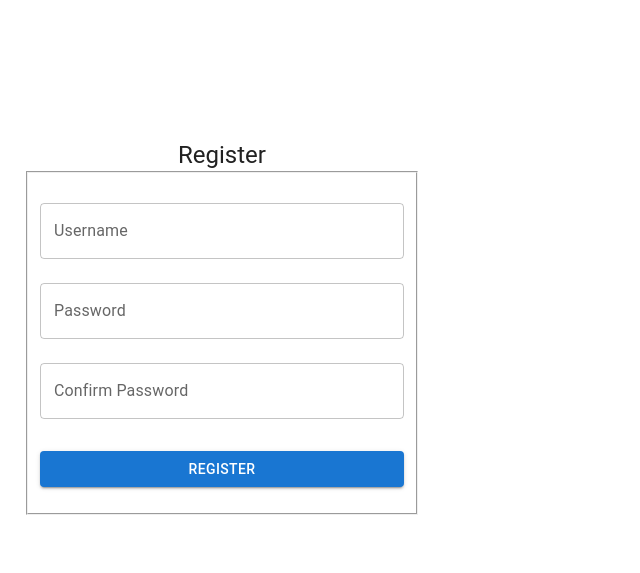
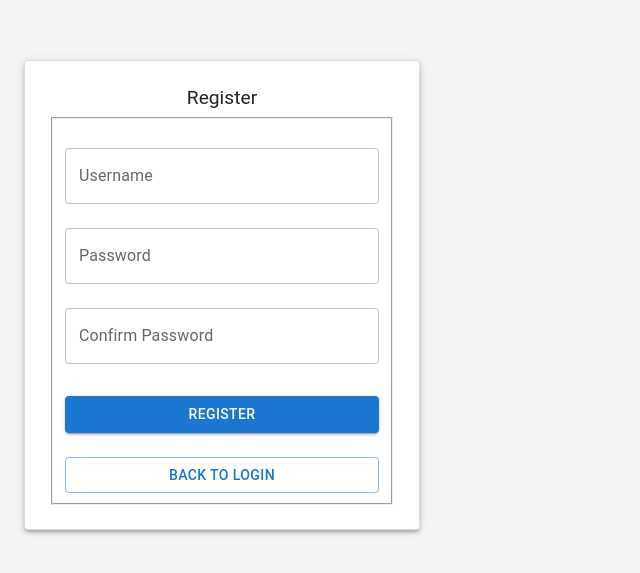
Before and after one commit to michal513717/Teams2.0, a React (Vite) app in the folder front/: page /register in a window 1280 px wide. Shown: the part 105-678 px from the top of the page, without its empty margins (0-640 px from the left). Built offline with nearby package versions, Linux system fonts and the light colour scheme.

Commit message:
Poprawione

```diff
--- a/front/src/main.tsx
+++ b/front/src/main.tsx
@@ -15,8 +15,11 @@ const applicationRouter = createBrowserRouter([
     path: "/",
     element: <MainScreen />,
   },
+]);
+
+const authRouter = createBrowserRouter([
   {
-    path: "/login",
+    path: "/",
     element: <LoginScreen />,
   },
   {
@@ -28,13 +31,8 @@ const applicationRouter = createBrowserRouter([
 const App = () => {
   const { user } = useUser();
 
-  return user ? (
-    <RouterProvider router={applicationRouter} />
-  ) : (
-    <RouterProvider router={createBrowserRouter([
-      { path: "/", element: <LoginScreen /> },
-      { path: "/register", element: <RegisterScreen /> }
-    ])} />
+  return (
+    <RouterProvider router={user ? applicationRouter : authRouter} />
   );
 };
 
--- a/front/src/screens/LoginScreen.tsx
+++ b/front/src/screens/LoginScreen.tsx
@@ -29,16 +29,20 @@ const LoginForm: React.FC = () => {
   }, [setUser, navigate]);
 
   return (
-    <Container component="main" maxWidth="xs">
+    <Container component="main" maxWidth="xs" sx={{ height: '100vh', display: 'flex', alignItems: 'center', justifyContent: 'center' }}>
       <Box
         sx={{
-          marginTop: 8,
           display: 'flex',
           flexDirection: 'column',
           alignItems: 'center',
+          padding: 3,
+          border: '1px solid #ddd',
+          borderRadius: 1,
+          boxShadow: 3,
+          backgroundColor: 'white',
         }}
       >
-        <Typography component="h1" variant="h5">
+        <Typography component="h1" variant="h5" gutterBottom>
           Login
         </Typography>
         <Form form={loginForm} onSubmit={handleLoginSubmit}>
@@ -69,6 +73,14 @@ const LoginForm: React.FC = () => {
             >
               Login
             </Button>
+            <Button
+              fullWidth
+              variant="outlined"
+              sx={{ mt: 1 }}
+              onClick={() => navigate('/register')}
+            >
+              Register
+            </Button>
           </Box>
         </Form>
       </Box>
--- a/front/src/screens/MainScreen.tsx
+++ b/front/src/screens/MainScreen.tsx
@@ -1,12 +1,14 @@
 import React, { useState } from 'react';
 import './Screen.css';
 import { useUser } from '../context/UserContext';
-
+import { Button } from '@mui/material';
+import { useNavigate } from 'react-router-dom';
 
 const MainScreen: React.FC = () => {
-    const { user } = useUser();
+  const { user, setUser } = useUser();
   const [messages, setMessages] = useState<string[]>(['Hello!']);
   const [input, setInput] = useState<string>('');
+  const navigate = useNavigate();
 
   const handleSendMessage = () => {
     if (input.trim()) {
@@ -15,15 +17,23 @@ const MainScreen: React.FC = () => {
     }
   };
 
+  const handleLogout = () => {
+    setUser(null);
+    navigate('/');
+  };
+
   return (
     <div className="main-screen">
       <div className="sidebar">
-          <div className="user">
+        <div className="player">
           <span className="status online"></span> {user} (yourself)
         </div>
-          <div className="user">
-            <span className="status online"></span> User2
+        <div className="player">
+          <span className="status online"></span> Player 2
         </div>
+        <Button variant="contained" color="secondary" onClick={handleLogout}>
+          Logout
+        </Button>
       </div>
       <div className="chat-container">
         <div className="chat-window">
--- a/front/src/screens/RegisterScreen.tsx
+++ b/front/src/screens/RegisterScreen.tsx
@@ -34,16 +34,20 @@ const RegisterForm: React.FC = () => {
   }, [setUser, navigate]);
 
   return (
-    <Container component="main" maxWidth="xs">
+    <Container component="main" maxWidth="xs" sx={{ height: '100vh', display: 'flex', alignItems: 'center', justifyContent: 'center' }}>
       <Box
         sx={{
-          marginTop: 8,
           display: 'flex',
           flexDirection: 'column',
           alignItems: 'center',
+          padding: 3,
+          border: '1px solid #ddd',
+          borderRadius: 1,
+          boxShadow: 3,
+          backgroundColor: 'white',
         }}
       >
-        <Typography component="h1" variant="h5">
+        <Typography component="h1" variant="h5" gutterBottom>
           Register
         </Typography>
         <Form form={registerForm} onSubmit={handleRegisterSubmit}>
@@ -83,6 +87,14 @@ const RegisterForm: React.FC = () => {
             >
               Register
             </Button>
+            <Button
+              fullWidth
+              variant="outlined"
+              sx={{ mt: 1 }}
+              onClick={() => navigate('/')}
+            >
+              Back to Login
+            </Button>
           </Box>
         </Form>
       </Box>
--- a/front/src/theme.tsx
+++ b/front/src/theme.tsx
@@ -8,6 +8,17 @@ const theme = createTheme({
     secondary: {
       main: '#dc004e',
     },
+    background: {
+      default: '#f4f4f4',
+    },
+  },
+  typography: {
+    h1: {
+      fontSize: '2rem',
+    },
+    h5: {
+      fontSize: '1.2rem',
+    },
   },
 });
 
```
Lines whose indentation alone changed are shown as unchanged.
